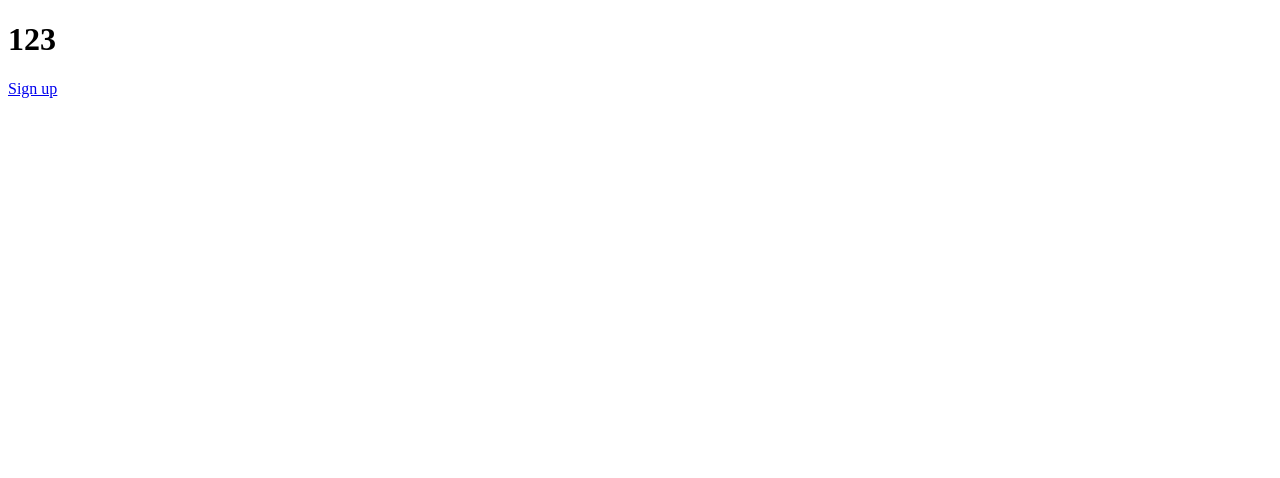
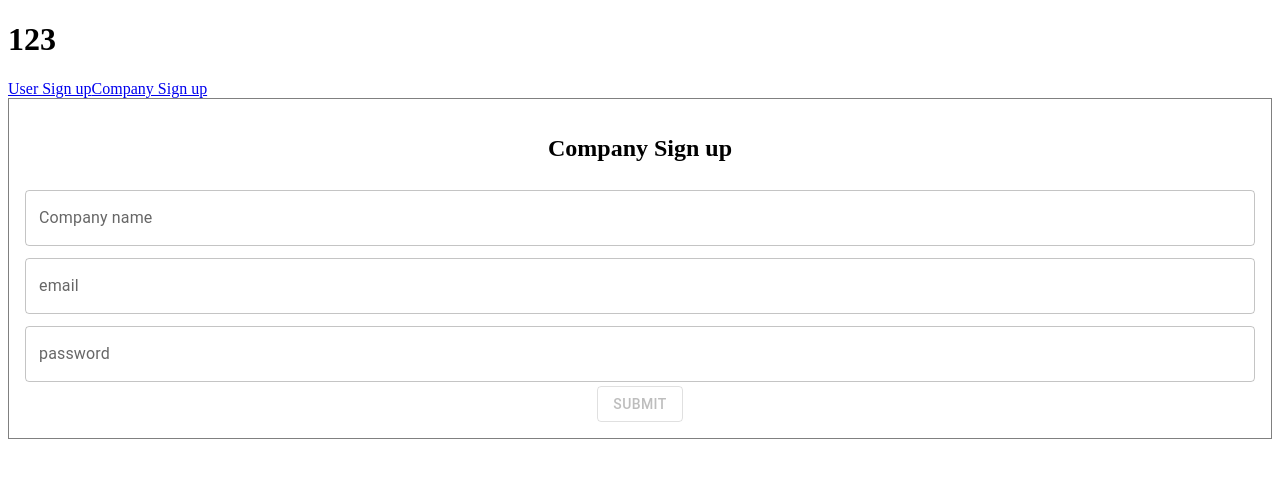
Before and after one commit to LeeCH-OeO/pv-system, a React (Vite) app: page /company/signup in a window 1280 px wide. Before the commit this address had no page. Shown: the top 478 px of the page. Built offline with nearby package versions, Linux system fonts and the light colour scheme.

Commit message:
add company sing-up and project list

```diff
--- a/src/App.jsx
+++ b/src/App.jsx
@@ -1,18 +1,21 @@
 import React from "react";
 import UserSignUp from "./components/UserSignUp/UserSignUp";
 import UserMainPage from "./components/UserPage/UserMainPage";
-import Project from "./components/UserPage/project/Project";
+import ProjectList from "./components/UserPage/project/ProjectList/ProjectList";
+import CompanySignUp from "./components/CompanySignUp/CompanySignUp";
 import { BrowserRouter as Router, Routes, Route, Link } from "react-router-dom";
 const App = () => {
   return (
     <Router>
       <h1>123</h1>
-      <Link to="/user/signup">Sign up</Link>
+      <Link to="/user/signup"> User Sign up</Link>
+      <Link to="/company/signup">Company Sign up</Link>
 
       <Routes>
         <Route path="/user/signup" element={<UserSignUp />} />
+        <Route path="/company/signup" element={<CompanySignUp />} />
         <Route path="/user/main" element={<UserMainPage />} />
-        <Route path="/user/projects" element={<Project />} />
+        <Route path="/user/projects" element={<ProjectList />} />
       </Routes>
     </Router>
   );
--- /dev/null
+++ b/src/components/CompanySignUp/CompanySignUp.jsx
@@ -0,0 +1,85 @@
+import React from "react";
+import TextField from "@mui/material/TextField";
+import Button from "@mui/material/Button";
+
+import SignUpForm from "./style";
+import { useState } from "react";
+import { useNavigate } from "react-router-dom";
+
+const CompanySignUp = () => {
+  const navigate = useNavigate();
+  const [companyInfo, setCompanyInfo] = useState({
+    companyName: "",
+    email: "",
+    password: "",
+  });
+  const handleOnClick = () => {
+    console.log(companyInfo);
+    localStorage.setItem("companyName", companyInfo.companyName);
+    // navigate("/company/main");
+    setCompanyInfo({
+      companyName: "",
+      email: "",
+      password: "",
+    });
+  };
+  return (
+    <SignUpForm>
+      <h2>Company Sign up</h2>
+
+      <div>
+        <TextField
+          label="Company name"
+          margin="dense"
+          autoComplete="off"
+          fullWidth
+          value={companyInfo.companyName}
+          onChange={(e) =>
+            setCompanyInfo({ ...companyInfo, companyName: e.target.value })
+          }
+        />
+      </div>
+      <div>
+        <TextField
+          label="email"
+          margin="dense"
+          autoComplete="off"
+          fullWidth
+          value={companyInfo.email}
+          onChange={(e) =>
+            setCompanyInfo({ ...companyInfo, email: e.target.value })
+          }
+        />
+      </div>
+      <div>
+        <TextField
+          label="password"
+          type="password"
+          margin="dense"
+          autoComplete="off"
+          fullWidth
+          value={companyInfo.password}
+          onChange={(e) =>
+            setCompanyInfo({ ...companyInfo, password: e.target.value })
+          }
+        />
+      </div>
+
+      <div>
+        <Button
+          variant="outlined"
+          onClick={handleOnClick}
+          disabled={
+            companyInfo.companyName && companyInfo.email && companyInfo.password
+              ? false
+              : true
+          }
+        >
+          submit
+        </Button>
+      </div>
+    </SignUpForm>
+  );
+};
+
+export default CompanySignUp;
--- /dev/null
+++ b/src/components/CompanySignUp/style.js
@@ -0,0 +1,7 @@
+import styled from "styled-components";
+const SignUpForm = styled.div`
+  text-align: center;
+  border: 1px solid gray;
+  padding: 1rem;
+`;
+export default SignUpForm;
--- a/src/components/UserPage/UserMainPage.jsx
+++ b/src/components/UserPage/UserMainPage.jsx
@@ -1,14 +1,21 @@
 import React from "react";
 import { useState, useEffect } from "react";
 const UserMainPage = () => {
-  const [userName, setUserName] = useState({
+  const [userInfo, setUserInfo] = useState({
     firstName: "321",
     lastName: "123",
+    isUnlimitedUser: false,
   });
   const fetchUserInfo = () => {
     const firstName = localStorage.getItem("firstName");
     const lastName = localStorage.getItem("lastName");
-    setUserName({ ...userName, firstName: firstName, lastName: lastName });
+    const isUnlimitedUser = localStorage.getItem("isUnlimitedUser");
+    setUserInfo({
+      ...userInfo,
+      firstName: firstName,
+      lastName: lastName,
+      isUnlimitedUser: isUnlimitedUser,
+    });
   };
   useEffect(() => {
     fetchUserInfo();
@@ -16,7 +23,10 @@ const UserMainPage = () => {
   return (
     <div>
       <h2>
-        hello! {userName.firstName} {userName.lastName}
+        hello!{" "}
+        {userInfo.isUnlimitedUser === "true" ? "Unlimited User" : "free user"}
+        {": "}
+        {userInfo.firstName} {userInfo.lastName}
       </h2>
     </div>
   );
--- /dev/null
+++ b/src/components/UserPage/project/ProjectList/ProjectList.jsx
@@ -0,0 +1,49 @@
+import React from "react";
+import ProjectMap from "../ProjectMap";
+import {
+  ProjectListContainer,
+  ProjectContainer,
+  ProjectInfoContainer,
+} from "./style";
+const ProjectList = () => {
+  return (
+    <div>
+      <h1>Project list</h1>
+      <ProjectListContainer>
+        <ProjectContainer>
+          <h3>first project</h3>
+          <ProjectInfoContainer>
+            <ProjectMap
+              height="40vh"
+              width="60vw"
+              center={{ lat: "25.033288077484567", lng: "121.56134442986864" }}
+            />
+            <p>some info</p>
+          </ProjectInfoContainer>
+        </ProjectContainer>
+        <ProjectContainer>
+          <h3>second project</h3>
+          <ProjectInfoContainer>
+            <ProjectMap
+              height="40vh"
+              width="80vw"
+              center={{ lat: "29.790997667390602", lng: "-95.42082544600602" }}
+            />
+          </ProjectInfoContainer>
+        </ProjectContainer>
+        <ProjectContainer>
+          <h3>third project</h3>
+          <ProjectInfoContainer>
+            <ProjectMap
+              height="40vh"
+              width="80vw"
+              center={{ lat: "52.52354266184729", lng: "13.402872545835251" }}
+            />
+          </ProjectInfoContainer>
+        </ProjectContainer>
+      </ProjectListContainer>
+    </div>
+  );
+};
+
+export default ProjectList;
--- /dev/null
+++ b/src/components/UserPage/project/ProjectList/style.js
@@ -0,0 +1,23 @@
+import styled from "styled-components";
+const ProjectListContainer = styled.div`
+  text-align: center;
+  padding: 0.5rem;
+`;
+const ProjectContainer = styled.div`
+  display: flex;
+  justify-content: center;
+  flex-direction: column;
+  align-items: center;
+  border-style: solid;
+  border-color: green;
+  padding-bottom: 10px;
+  margin: 20px;
+  border-radius: 5px;
+`;
+const ProjectInfoContainer = styled.div`
+  display: flex;
+  justify-content: center;
+  flex-direction: row;
+  align-items: center;
+`;
+export { ProjectContainer, ProjectListContainer, ProjectInfoContainer };
--- a/src/components/UserPage/project/Project.jsx
+++ b/src/components/UserPage/project/ProjectMap.jsx
@@ -8,7 +8,7 @@ import {
   useMapEvent,
 } from "react-leaflet";
 
-const Project = () => {
+const ProjectMap = ({ height, width, center }) => {
   const [positionList, setPostitionList] = useState([]);
   const ClickMarker = () => {
     const map = useMapEvent("click", (e) => {
@@ -18,16 +18,16 @@ const Project = () => {
   };
   return (
     <MapContainer
-      style={{ height: "80vh", width: "80vw" }}
-      center={[50.8284470415822, 12.920068886090974]}
-      zoom={13}
+      style={{ width: `${width}`, height: `${height}` }}
+      center={[center.lat, center.lng]}
+      zoom={2}
       scrollWheelZoom={false}
     >
       <TileLayer
         attribution='&copy; <a href="https://www.openstreetmap.org/copyright">OpenStreetMap</a> contributors'
         url="https://{s}.tile.openstreetmap.org/{z}/{x}/{y}.png"
       />
-      <Marker position={[50.8284470415822, 12.920068886090974]}>
+      <Marker position={[center.lat, center.lng]}>
         <Popup>
           A pretty CSS3 popup. <br /> Easily customizable.
         </Popup>
@@ -46,4 +46,4 @@ const Project = () => {
   );
 };
 
-export default Project;
+export default ProjectMap;
--- a/src/components/UserSignUp/UserSignUp.jsx
+++ b/src/components/UserSignUp/UserSignUp.jsx
@@ -1,6 +1,8 @@
 import React from "react";
 import TextField from "@mui/material/TextField";
 import Button from "@mui/material/Button";
+import Checkbox from "@mui/material/Checkbox";
+import FormControlLabel from "@mui/material/FormControlLabel";
 import SignUpForm from "./style";
 import { useState } from "react";
 import { useNavigate } from "react-router-dom";
@@ -12,17 +14,20 @@ const UserSignUp = () => {
     lastName: "",
     email: "",
     password: "",
+    isUnlimitedUser: false,
   });
   const handleOnClick = () => {
     console.log(userInfo);
     localStorage.setItem("firstName", userInfo.firstName);
     localStorage.setItem("lastName", userInfo.lastName);
+    localStorage.setItem("isUnlimitedUser", userInfo.isUnlimitedUser);
     navigate("/user/main");
     setUserInfo({
       firstName: "",
       lastName: "",
       email: "",
       password: "",
+      isUnlimitedUser: false,
     });
   };
   return (
@@ -78,6 +83,19 @@ const UserSignUp = () => {
       </div>
 
       <div>
+        <FormControlLabel
+          control={
+            <Checkbox
+              onChange={(e) =>
+                setUserInfo({ ...userInfo, isUnlimitedUser: e.target.checked })
+              }
+            />
+          }
+          label="I want unlimited plan"
+        />
+      </div>
+
+      <div>
         <Button
           variant="outlined"
           onClick={handleOnClick}
```
